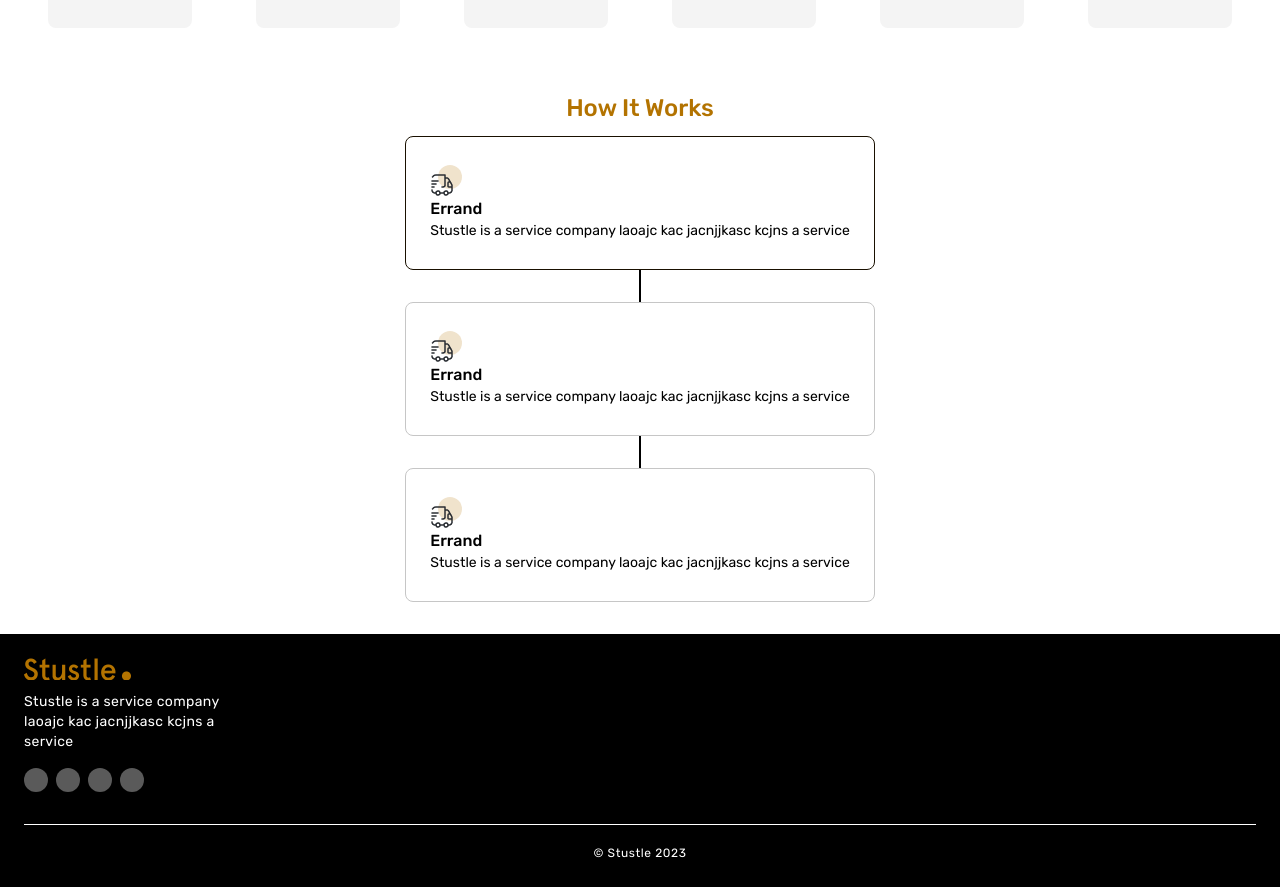
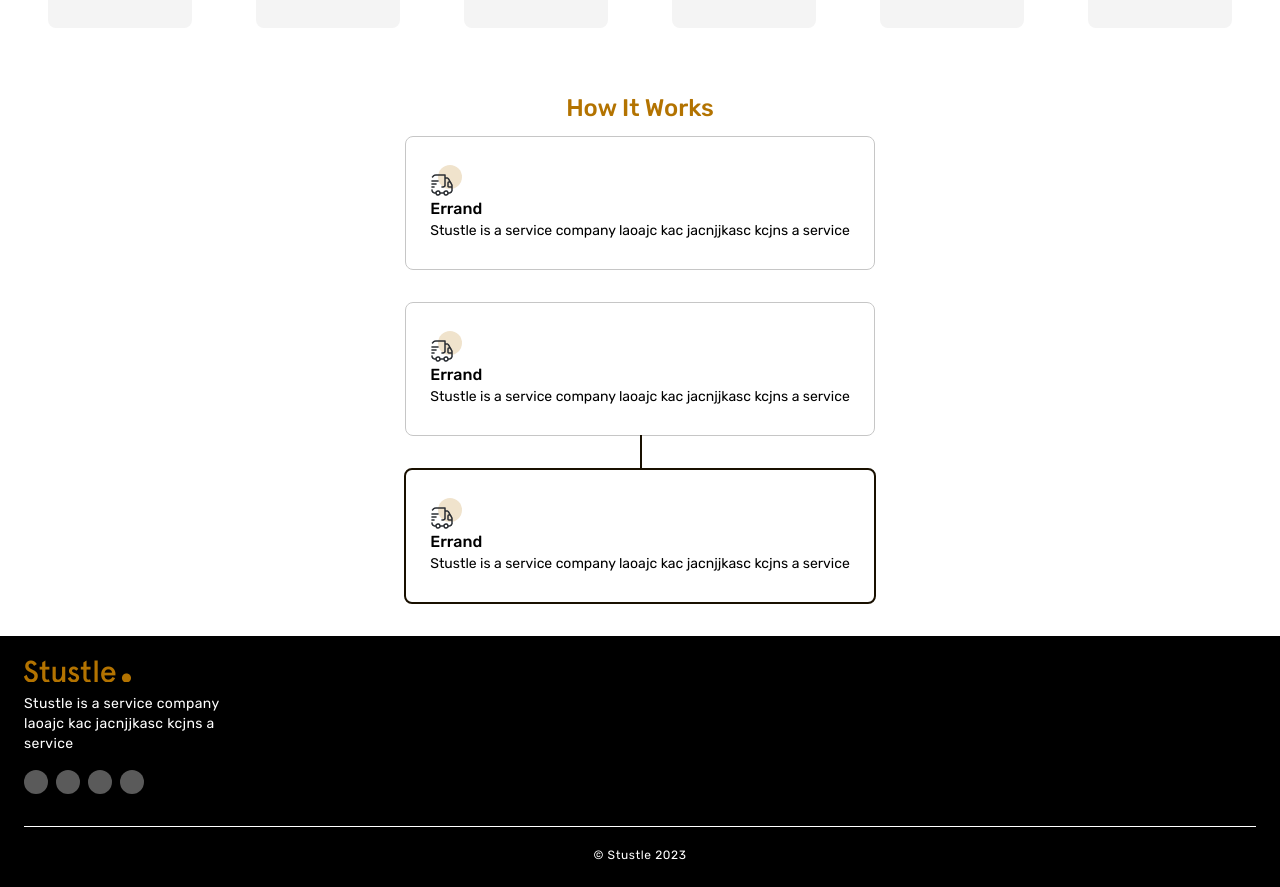
Before and after one commit to T-laye/Stustle__Landing__Page, a Next.js app: page / in a window 1280 px wide. Shown: the part 1140-2027 px from the top of the page. Built offline with nearby package versions, Linux system fonts and the light colour scheme.

Commit message:
implemented scroll effect in how it works section

```diff
--- a/package.json
+++ b/package.json
@@ -13,7 +13,8 @@
     "eslint-config-next": "13.2.4",
     "next": "13.2.4",
     "react": "18.2.0",
-    "react-dom": "18.2.0"
+    "react-dom": "18.2.0",
+    "react-intersection-observer": "^9.4.3"
   },
   "devDependencies": {
     "autoprefixer": "^10.4.14",
--- a/src/components/Layout/Footer.js
+++ b/src/components/Layout/Footer.js
@@ -7,7 +7,7 @@ export default function Footer() {
     <footer>
       <div>
         <div>
-          <Image height={22} src={logo} />
+          <Image height={22} src={logo} alt="logo" />
         </div>
         <div className=" w-52">
           <p className="text-sm text-white mt-3 text-base tracking-wide w-52">
--- a/src/components/Layout/main/About.js
+++ b/src/components/Layout/main/About.js
@@ -2,7 +2,7 @@ import React from 'react';
 
 export default function About() {
   return (
-    <section>
+    <section id="about">
       <div>
         <h2>About Us</h2>
 
--- a/src/components/Layout/main/Hero.js
+++ b/src/components/Layout/main/Hero.js
@@ -3,7 +3,7 @@ import styles from '../../../styles/Home.module.css';
 
 export default function Hero() {
   return (
-    <section className={styles.hero}>
+    <section id="hero" className={styles.hero}>
       <div></div>
       <div className="  ">
         <h1 className="text-white text-5xl text-center leading-tight  font-bold tracking-wide mb-2">
@@ -14,8 +14,8 @@ export default function Hero() {
         </p>
       </div>
       <div className="flex flex-col mt-8">
-        <button class={styles.btnPrimary}>Request a Service</button>
-        <button class={styles.btnSecondary}>Learn More</button>
+        <button className={styles.btnPrimary}>Request a Service</button>
+        <button className={styles.btnSecondary}>Learn More</button>
       </div>
       <div className={styles.scroll}>
         <div></div>
--- a/src/components/Layout/main/How.js
+++ b/src/components/Layout/main/How.js
@@ -1,16 +1,26 @@
 /* eslint-disable jsx-a11y/alt-text */
 import Image from 'next/image';
 import errand from '../../../../public/icons/errand.png';
+// import { useRef, useEffect, useState } from 'react';
+import { useInView } from 'react-intersection-observer';
 
 export default function How() {
+  const { ref: box_2, inView: box_2_visible } = useInView();
+  const { ref: box_3, inView: box_3_visible } = useInView();
+
   return (
-    <section>
+    <section id="how">
       <h2>How It Works</h2>
-      <div className="flex flex-col items-center  ">
-        <div className="min-w-80 min-h-32 px-6 py-7  rounded-lg border border-primary-dark ">
+      <div className="flex flex-col items-center  gap-8  ">
+        <div
+          // ref={active}
+          className={`min-w-80 min-h-32 px-6 py-7  rounded-lg border ${
+            box_2_visible ? 'border-gray-3' : 'border-primary-dark border-2'
+          } relative`}
+        >
           <div className="relative h-8 w-8 ">
             <div className="icon">
-              <Image src={errand} />
+              <Image src={errand} alt="icon" />
             </div>
             <div className="bk"></div>
           </div>
@@ -18,12 +28,19 @@ export default function How() {
           <p className="text-sm">
             Stustle is a service company laoajc kac jacnjjkasc kcjns a service
           </p>
+          <div className={box_2_visible && !box_3_visible ? 'line' : ''}></div>
         </div>
-        <div className="h-8 border  "></div>
-        <div className="min-w-80 min-h-32 px-6 py-7  rounded-lg border border-gray-3 ">
+        <div
+          ref={box_2}
+          className={`min-w-80 min-h-32 px-6 py-7  rounded-lg border relative  ${
+            box_2_visible && !box_3_visible
+              ? 'border-primary-dark border-2'
+              : 'border-gray-3'
+          }`}
+        >
           <div className="relative h-8 w-8 ">
             <div className="icon">
-              <Image src={errand} />
+              <Image src={errand} alt="icon" />
             </div>
             <div className="bk"></div>
           </div>
@@ -31,12 +48,17 @@ export default function How() {
           <p className="text-sm">
             Stustle is a service company laoajc kac jacnjjkasc kcjns a service
           </p>
+          <div className={box_3_visible ? 'line' : ''}></div>
         </div>
-        <div className="h-8 border  "></div>
-        <div className="min-w-80 min-h-32 px-6 py-7  rounded-lg border border-gray-3 ">
+        <div
+          ref={box_3}
+          className={`min-w-80 min-h-32 px-6 py-7  rounded-lg border relative  ${
+            box_3_visible ? 'border-primary-dark border-2' : 'border-gray-3'
+          }`}
+        >
           <div className="relative h-8 w-8 ">
             <div className="icon">
-              <Image src={errand} />
+              <Image src={errand} alt="icon" />
             </div>
             <div className="bk"></div>
           </div>
--- a/src/components/Layout/main/Service.js
+++ b/src/components/Layout/main/Service.js
@@ -12,7 +12,7 @@ export default function Service() {
       >
         <div className="relative h-8 w-8 ">
           <div className="icon">
-            <Image src={serv.icon} />
+            <Image src={serv.icon} alt="icons" />
           </div>
           <div className="bk"></div>
         </div>
@@ -23,7 +23,7 @@ export default function Service() {
   });
 
   return (
-    <section>
+    <section id="services">
       <div>
         <h2>Our Services</h2>
         <div>
--- a/src/styles/Home.module.css
+++ b/src/styles/Home.module.css
@@ -1,10 +1,20 @@
 .header {
-  background-color: rgba(0, 0, 0, 0.1);
+  background-color: #0000001a;
   top: 0;
-  z-index: 11;
+  z-index: 110;
+  /* -webkit-backdrop-filter: blur(10px);
+  backdrop-filter: blur(10px); */
 
-  @apply container  mx-auto p-6 flex justify-between backdrop-blur-sm fixed   left-0 right-0
-    items-center;
+  @apply container w-screen  mx-auto p-6 flex justify-between  backdrop-blur-sm fixed left-0 right-0
+  items-center;
+}
+
+.navItems {
+  z-index: 100;
+  background-color: #00000098;
+  -webkit-backdrop-filter: blur(10px);
+  backdrop-filter: blur(10px);
+  @apply fixed h-screen w-full  flex items-center;
 }
 
 .hero {
--- a/src/styles/globals.css
+++ b/src/styles/globals.css
@@ -7,6 +7,7 @@
   box-sizing: border-box;
   padding: 0;
   margin: 0;
+  scroll-behavior: smooth;
 }
 
 html {
@@ -14,11 +15,17 @@ html {
 }
 
 body {
+  scroll-behavior: smooth;
   @apply overflow-x-hidden  max-w-full bg-black;
 }
 
 main {
+  scroll-behavior: smooth;
   @apply container mx-auto overflow-x-hidden;
+}
+
+ol {
+  background-color: rgba(0, 0, 0, 0.1);
 }
 
 h2 {
@@ -37,6 +44,12 @@ footer {
   @apply px-6 py-6 bg-black;
 }
 
+.icon {
+  z-index: 20;
+  bottom: 0;
+  @apply h-6 w-6 absolute;
+}
+
 .bk {
   display: block;
   background-color: rgb(179, 116, 0, 0.2);
@@ -47,8 +60,119 @@ footer {
   @apply w-6 h-6 rounded-full;
 }
 
-.icon {
-  z-index: 20;
-  bottom: 0;
-  @apply h-6 w-6 absolute;
+.line {
+  height: 33px;
+  border: 1px solid;
+  position: absolute;
+  bottom: -33px;
+  left: 50%;
+  @apply border-primary-dark;
+  -webkit-animation: flow 2s forwards;
+  animation: flow 0.2s forwards;
 }
+
+@-webkit-keyframes flow {
+  0% {
+    transform: translateY(0) scaleY(0);
+    /* transform-origin: top; */
+  }
+  45% {
+    transform: translateY(0) scaleY(1);
+    transform-origin: top;
+  }
+}
+
+@keyframes flow {
+  0% {
+    transform: translateY(0) scaleY(0);
+    transform-origin: top;
+  }
+  100% {
+    transform: translateY(0) scaleY(1);
+    transform-origin: top;
+  }
+}
+
+/* .line::before {
+  content: '';
+  position: fixed;
+  top: 0;
+  left: 0;
+  right: 0;
+  bottom: 0; */
+/* background-color: #262626; */
+/* z-index: 10; */
+/* } */
+/* .line::after {
+  content: '';
+  position: absolute;
+  display: block; */
+/* bottom: -32px; */
+/* left: 33.3%;
+  width: 1px;
+  top: 100%;
+  margin-top: 105px;
+  height: 20%;
+  background-color: #262626;
+  z-index: 11;
+  transform-origin: left;
+  transform: scaleY(0);
+  -webkit-animation: animate 2s infinite alternate;
+  animation: animate 2s infinite alternate;
+} */
+
+/* @-webkit-keyframes animate {
+  0% {
+    transform: translateY(0) scaleY(0);
+    margin-top: 105px;
+    transform-origin: top;
+    top: 33%;
+    bottom: auto;
+  }
+  45% {
+    transform: translateY(0) scaleY(1);
+    transform-origin: top;
+    top: 33%;
+    bottom: auto;
+  }
+  50% {
+    transform: translateY(0) scaleY(1);
+    transform-origin: bottom;
+    top: auto;
+    bottom: 33.3%;
+  }
+  100% {
+    transform: translateY(0) scaleY(0);
+    transform-origin: bottom;
+    top: auto;
+    bottom: 33.3%;
+  }
+} */
+
+/* @keyframes animate { */
+/* 0% {
+    transform: translateY(0) scaleY(0);
+    transform-origin: top;
+    top: 33%;
+    bottom: auto;
+  }
+  100% {
+    transform: translateY(0) scaleY(1);
+    transform-origin: top;
+    top: 33%;
+    bottom: auto;
+  } */
+/* 0% {
+    transform: translateY(0) scaleY(1);
+    transform-origin: top; */
+/* margin-bottom: 128px; */
+/* top: auto;
+    bottom: 33.3%;
+  }
+  100% {
+    transform: translateY(0) scaleY(0);
+    transform-origin: bottom;
+    top: auto;
+    bottom: 33.3%;
+  }
+} */
--- a/tailwind.config.js
+++ b/tailwind.config.js
@@ -13,6 +13,7 @@ module.exports = {
       primary: '#b37300',
       'primary-dark': '#191000',
       black: '#000',
+      'black-trans': '#00000000',
       'gray-0': '#F4F4F4',
       'gray-1': '#5a5a5a',
       'gray-2': '#333333',
```
Also changed, not shown: src/components/Layout/Header.js (+65 -6 lines), 1 other file (tests, documents, lock files or other folders).
